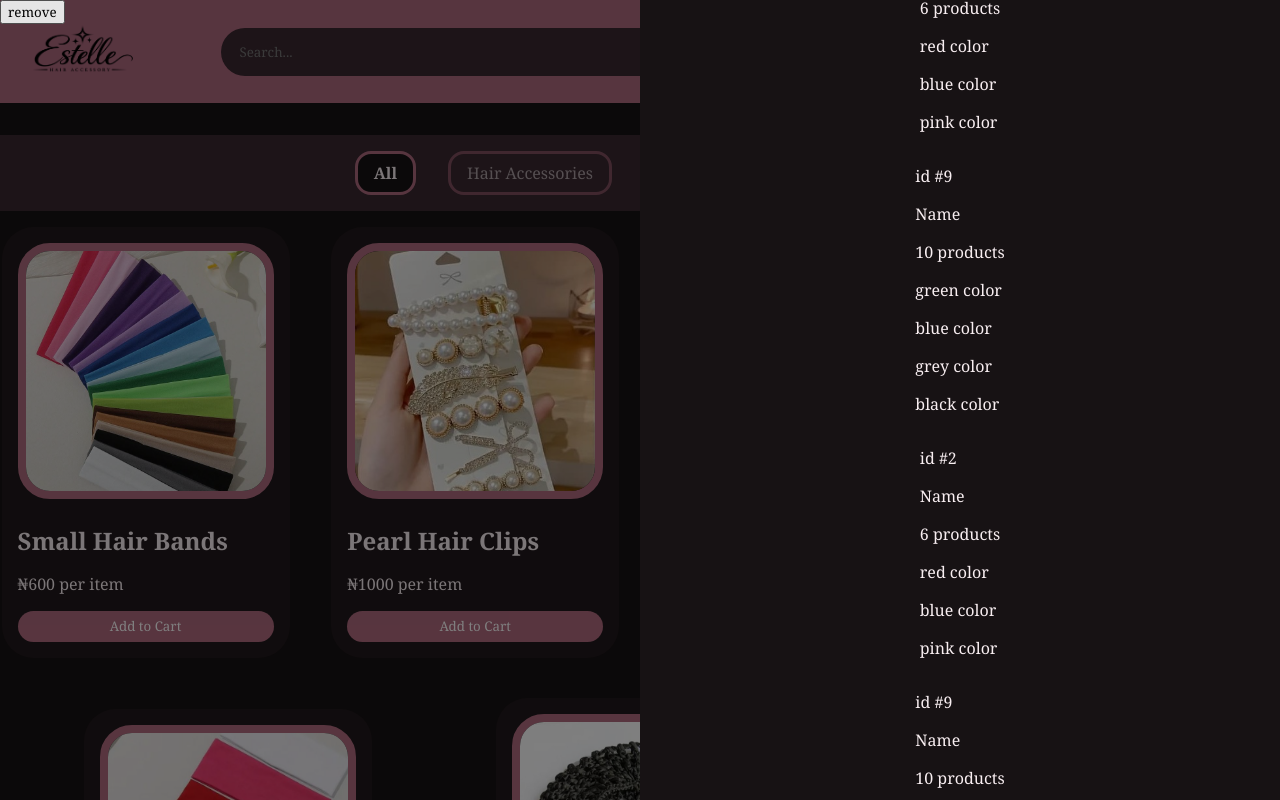
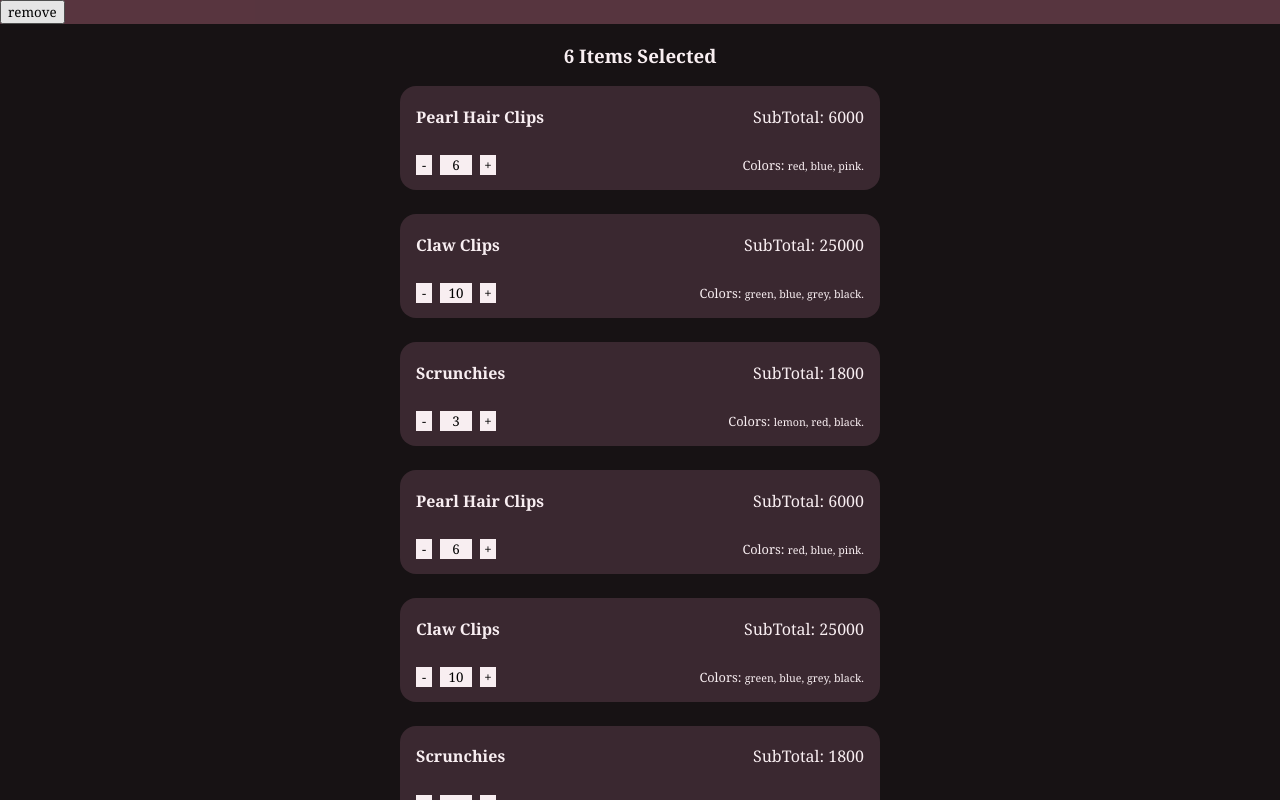
Before and after one commit to Okara008/Esther_Site, a React (Vite) app in the folder frontend/: page / in a window 1280 px wide. Shown: the top 800 px of the page. Built offline with nearby package versions, Linux system fonts and the light colour scheme.

Commit message:
Gonna Change the tatal amount in the cart to be calculated in the main cart

```diff
--- a/frontend/src/components/Cart.jsx
+++ b/frontend/src/components/Cart.jsx
@@ -4,6 +4,7 @@ import { CartContext } from "./CartContext";
 
 const Cart = ({setDisplayCart}) => {
     const {selectedProducts, setSelectedProducts} = useContext(CartContext)
+    const [ total, setTotal ] = useState(0)
 
     useEffect(() => {
         setSelectedProducts(prev => [...prev,
@@ -18,9 +19,24 @@ const Cart = ({setDisplayCart}) => {
                 amount: 10,
                 variant_id:  [],
                 colors: ["green", "blue", "grey", "black"]
+            },
+            {
+                id: 16,
+                amount: 3,
+                variant_id:  [],
+                colors: ["lemon", "red", "black"]
             }
     ])
     }, [])
+
+    // useEffect(() => {
+    //     let total = 0
+    //     for (let i = 0; i < selectedProducts.length; i++) {
+    //         const amount = Number(selectedProducts[i].amount);
+    //         total += amount
+    //     }
+    //     setTotal(total)
+    // }, [selectedProducts])
 
     return(
         <div className="outerShell">
@@ -28,10 +44,15 @@ const Cart = ({setDisplayCart}) => {
             <section className="cartSection">
                 <h3>{selectedProducts.length} Items Selected</h3>
 
-                {Boolean(selectedProducts.length) &&
-                    selectedProducts.map(product => <CartProduct product={product} />)
-                }
+                {Boolean(selectedProducts.length) && (
+                    <section className="cartItemsContainer">{selectedProducts.map(product => <CartProduct product={product} setTotal={setTotal} />)}</section>
+                )}
+
+                <section className="totalSection">
+                    Total: ₦{total}
+                </section>
             </section>
+
         </div>
     )
 }
--- a/frontend/src/components/CartProduct.jsx
+++ b/frontend/src/components/CartProduct.jsx
@@ -1,14 +1,63 @@
+import { useEffect, useState } from 'react'
 import product_details from '../../content.json'
+const productImages = import.meta.glob(
+    "../assets/product_pics/*",
+    { eager: true, query: "?url", import: "default" }
+)
 
-const CartProduct = ({product}) => {
-    const product_info = product_details.filter(p => p.id == product.id)
+const CartProduct = ({product, setTotal}) => {
+    const [product_info, set_product_info] = useState(product_details.filter(p => p.id == product.id)[0])
+    const [IMGS, set_IMGS] = useState([])
+    const [counter, setCounter] = useState(product.amount)
+
+    useEffect(() => {
+        for (let i = 0; i < product_info.images.length; i++) {
+            let image = product_info.images[i];
+            image = productImages[`../assets/product_pics/${image}`];
+            set_IMGS(prev => ([...prev, image]))
+        }
+        setTotal(prev => prev + (product_info.price * product.amount))
+    }, [])
+
+
     return (
-        <div key={product.id}>
-            <p>id #{product.id}</p>
-            <p>Name {product_info.name}</p>
-            <p> {product.amount} products</p>
-            <p> {product.variant_id.map(id => (id))} </p>
-            {product.colors.map(color => (<p> {color} color</p>))}
+        <div key={product.id} className='cartItem'>
+            <div className="cartItemTop">
+                <p className='cartItemName'>{product_info.name}</p>
+                <p className="subTotal">SubTotal: {product_info.price * counter}</p>
+            </div>
+
+            <div className="cartItemBottom">
+                <div className="cartItemCounter">
+                    <button onClick={() => setCounter(prev => {
+                        let copy = prev
+                        if (copy <= 1) return copy
+                        return copy - 1
+                    })}>-</button>
+                    <input type="text" value={counter} inputMode="numeric"
+                        onChange={(e) =>
+                            setCounter(prev => {
+                                const num = Number(e.target.value)
+                                if(isNaN(num)){
+                                    return prev
+                                }
+                                return num
+                            })
+                        }
+                        onBlur={(e) => setCounter(prev => {
+                                const num = Number(e.target.value)
+                                if(num < 1){
+                                    return 1
+                                }
+                            })
+                        }
+                    />
+                    <button onClick={() => setCounter(prev => prev + 1)}>+</button>
+                </div>
+
+                <p className='cartItemVariant'> {product.variant_id.map(id => (id))} </p>
+                <p>Colors: {product.colors.map((color, i) => (<small className='cartItemColor'> {color}{i < (product.colors.length-1) ? ',' : '.'}</small>))}</p>
+            </div>
 
         </div>
     )
--- a/frontend/src/components/ProductDetails.jsx
+++ b/frontend/src/components/ProductDetails.jsx
@@ -43,7 +43,6 @@ const ProductDetails = () => {
         <div>
             <h3 className="article_name">{product.name}</h3>
             <p className="article_category">-{product.category}-</p>
-                {selectedProducts}
 
             {product.colors?.length &&
                 <div className="article_color">
--- a/frontend/src/index.css
+++ b/frontend/src/index.css
@@ -23,9 +23,8 @@
 }
 
 *{
-    /* box-sizing: border-box; */
+    box-sizing: border-box;
     font-family: Georgia, 'Times New Roman', Times, serif;
-
 }
 
 html{
--- a/frontend/src/styles/Cart.css
+++ b/frontend/src/styles/Cart.css
@@ -1,24 +1,80 @@
 .outerShell{
-    position: absolute;
-    top: 0;
-    left: 0;
-    right: 0;
-    bottom: 0;
+    position: fixed;
+    inset: 0;
     background-color: rgba(0, 0, 0, 0.5);
-    height: 100vh;
 }
 
 .cartSection{
     background-color: var(--bg);
     height: 100%;
-    width: 90%;
-    float: right;
-    /* top: 0; */
-    /* right: 0; */
-    /* transform: translateX(-50%); */
-    width: 50%;
+    /* float: right; */
+    /* width: 50%; */
+    padding-bottom: 2rem;
     display: flex;
     flex-direction: column;
     align-items: center;
+    justify-content: flex-start;
+    overflow: auto;
+}
+
+.cartItemsContainer{
+    display: flex;
+    flex-direction: column;
+    align-items: flex-start;
+    justify-content: center;
+    gap: 1.5rem;
+}
+
+.cartItem{
+    /* display: flex; */
+    /* align-items: center; */
+    background-color: var(--secondary);
+    color: var(--text);
+    border-radius: 1rem;
+    width: 30rem;
+    overflow-y: auto;
+    padding: .2rem 1rem;
+}
+
+.cartItemTop{
+    display: flex;
+    align-items: center;
+    justify-content: space-between;
+}
+
+.cartItemBottom{
+    display: flex;
+    align-items: center;
+    justify-content: space-between;
+    font-size: .8rem;
+}
+
+.cartItemName{
+    text-transform: capitalize;
+    font-weight: bold;
+}
+
+.cartItemCounter input{
+    border: none;
+    background-color: var(--text);
+    width: 2rem;
+    text-align: center;
+    margin-inline: .6em;
+    color: var(--inverted-text);
+}
+
+.cartItemCounter button{
+    width: 1rem;
+    background-color: var(--text);
+    border: none;
+    color: var(--inverted-text);
+    text-align: center;
+    display: inline-flex;
+    align-items: center;
     justify-content: center;
 }
+
+.cartItemCounter button:hover{
+    background-color: var(--primary-hover);
+    cursor: pointer;
+}
```
Also changed, not shown: frontend/src/styles/ProductDetails.css (+0 -7 lines).
